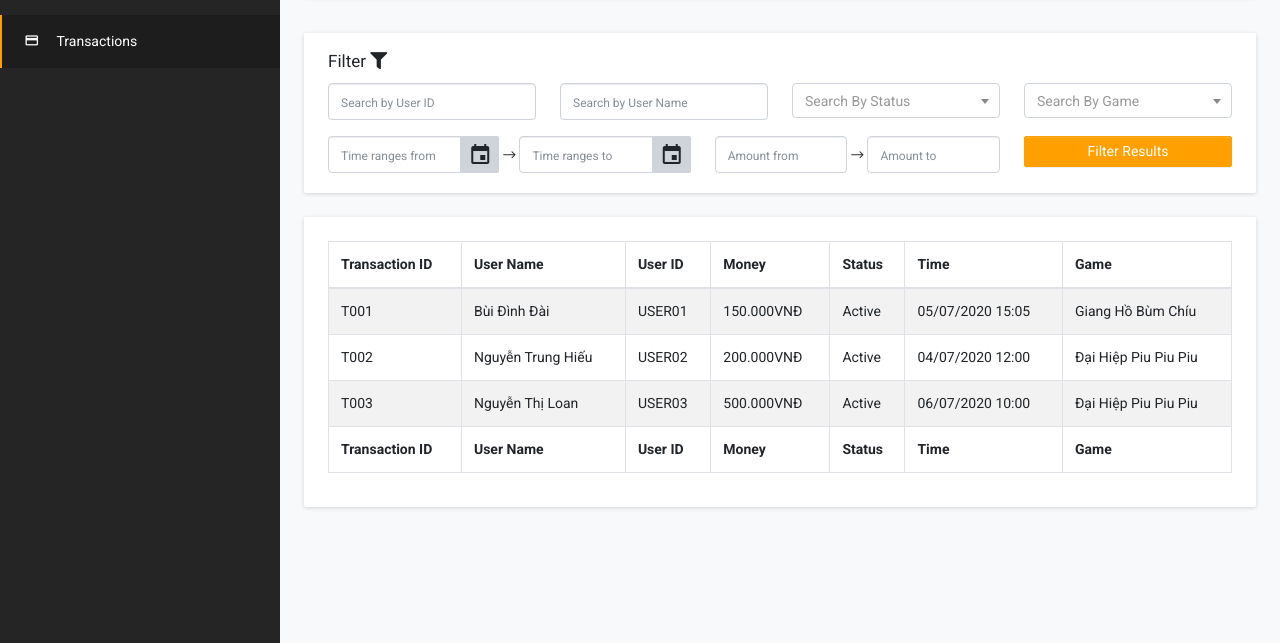
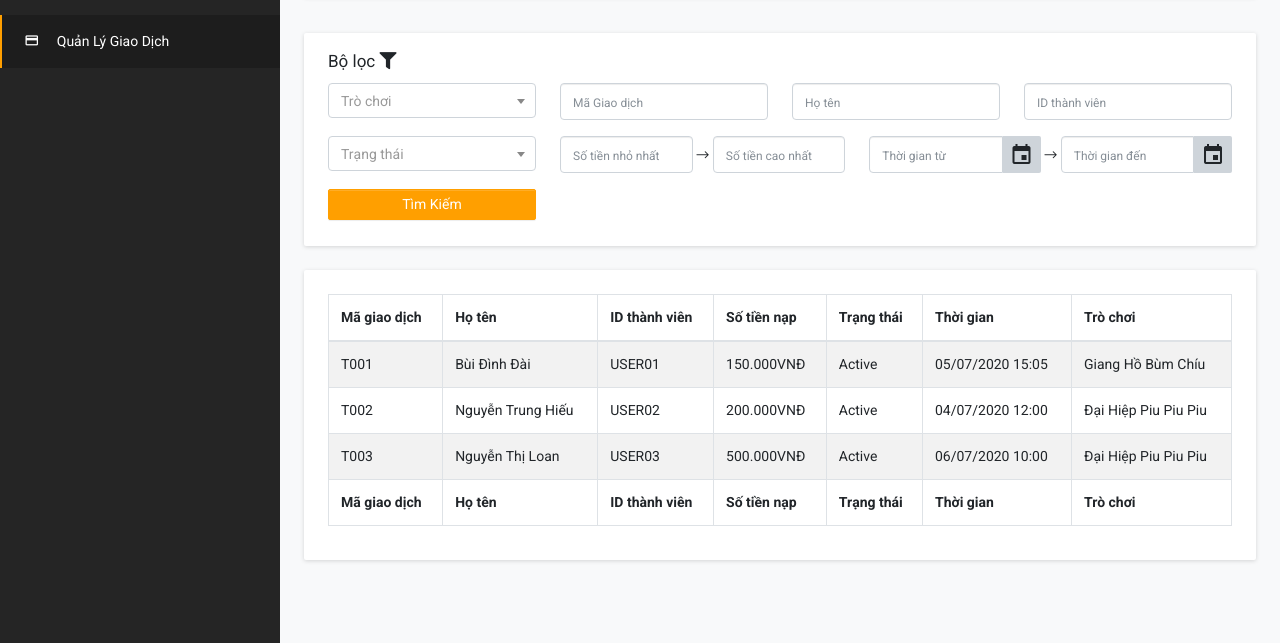
Before and after one commit to maile995/Frontend-ES-Tool, a plain HTML site: page transactions.html in a window 1280 px wide. Shown: the part 157-800 px from the top of the page. Drawn offline with Linux system fonts and the light colour scheme.

Commit message:
Change language Vietnamese

```diff
--- a/transactions.html
+++ b/transactions.html
@@ -7,7 +7,7 @@
     <meta name="viewport" content="width=device-width, initial-scale=1, shrink-to-fit=no">
     <meta name="description" content="Jumbo - A fully responsive, HTML5 based admin theme">
     <meta name="keywords" content="Responsive, HTML5, admin theme, business, professional, jQuery, web design, CSS3, sass">
-    <title>Transactions Management</title>
+    <title>Quản lý giao dịch</title>
     <!-- Site favicon -->
     <link rel='shortcut icon' type='image/x-icon' href='images/iconES.png' />
     <!-- /site favicon -->
@@ -91,21 +91,21 @@
                             <span class="dropdown">
                                 <a class="dropdown-toggle" href="#" role="button" id="userAccount"
                                    data-toggle="dropdown" aria-haspopup="true" aria-expanded="false">
-                                    Robert Johnson
+                                    Admin
                                 </a>
 
                                 <span class="dropdown-menu dropdown-menu-right" aria-labelledby="userAccount">
                                     <a class="dropdown-item" href="javascript:void(0)">
                                         <i class="zmdi zmdi-account zmdi-hc-fw mr-2"></i>
-                                        Profile
+                                        Thông tin cá nhân
                                     </a>
                                     <a class="dropdown-item" href="javascript:void(0)">
                                         <i class="zmdi zmdi-settings zmdi-hc-fw mr-2"></i>
-                                        Setting
+                                        Cài đặt
                                     </a>
                                     <a class="dropdown-item" href="javascript:void(0)">
                                         <i class="zmdi zmdi-sign-in zmdi-hc-fw mr-2"></i>
-                                        Logout
+                                        Đăng xuất
                                     </a>
                                 </span>
                             </span>
@@ -122,13 +122,13 @@
                     <li class="menu no-arrow">
                         <a href="users.html">
                             <i class="zmdi zmdi-assignment-account zmdi-hc-fw"></i>
-                            <span class="nav-text">Users</span>
+                            <span class="nav-text">Quản lý thành viên</span>
                         </a>
                     </li>
                     <li class="menu no-arrow open selected">
                         <a href="transactions.html">
                             <i class="zmdi zmdi-card zmdi-hc-fw"></i>
-                            <span class="nav-text">Transactions</span>
+                            <span class="nav-text">Quản lý giao dịch</span>
                         </a>
                     </li>
                 </ul>
@@ -424,9 +424,9 @@
                 <div class="animated slideInUpTiny animation-duration-3">
 
                     <div class="page-heading d-sm-flex justify-content-sm-between align-items-sm-center">
-                        <h2 class="title mb-3 mb-sm-0">Users management</h2>
+                        <h2 class="title mb-3 mb-sm-0">Quản lý giao dịch</h2>
                         <nav class="mb-0 breadcrumb">
-                            <a href="index.html" class="breadcrumb-item">Dashboard</a>
+                            <a href="index.html" class="breadcrumb-item">Bảng điều khiển</a>
                             <span class="active breadcrumb-item">Quản lý thành viên</span>
                         </nav>
                     </div>
@@ -434,38 +434,15 @@
                     <div class="row">
                         <div class="col-lg-12">
                             <div class="gx-card pb-1">
-                                <h3>Filter <i class="fas fa-filter"></i></h3>
+                                <h3>Bộ lọc <i class="fas fa-filter"></i></h3>
                                 <form action="" class="form-filter">
                                     <div class="row">
-                                        <div class="col-sm-6 col-md-4 col-lg-3">
-                                            <div class="form-group">
-                                                <input type="text" class="form-control" placeholder="Search by User ID">
-                                            </div>
-                                        </div>
-                                        <div class="col-sm-6 col-md-4 col-lg-3">
-                                            <div class="form-group">
-                                                <input type="text" class="form-control" placeholder="Search by User Name">
-                                            </div>
-                                        </div>
-                                        <div class="col-sm-6 col-md-4 col-lg-3">
-                                            <div class="form-group">
-                                                <select
-                                                        name="searchByStatus"
-                                                        class="select2-hide-search form-control form-control-lg"
-                                                        data-placeholder="Search By Status"
-                                                >
-                                                    <option></option>
-                                                    <option value="1">Active</option>
-                                                    <option value="2">Inactive</option>
-                                                </select>
-                                            </div>
-                                        </div>
-                                        <div class="col-sm-6 col-md-4 col-lg-3">
+                                        <div class="col-md-8 col-lg-4 col-xl-3">
                                             <div class="form-group">
                                                 <select
                                                         name="searchByGame"
                                                         class="select2 form-control form-control-lg"
-                                                        data-placeholder="Search By Game"
+                                                        data-placeholder="Trò chơi"
                                                 >
                                                     <option></option>
                                                     <option value="1">Giang Hồ Bùm Chíu</option>
@@ -474,33 +451,62 @@
                                                 </select>
                                             </div>
                                         </div>
-                                        <div class="col-md-8 col-lg-7 col-xl-5">
+                                        <div class="col-sm-6 col-md-4 col-lg-4 col-xl-3">
+                                            <div class="form-group">
+                                                <input type="text" class="form-control" placeholder="Mã Giao dịch">
+                                            </div>
+                                        </div>
+                                        <div class="col-sm-6 col-md-4 col-lg-4 col-xl-3">
+                                            <div class="form-group">
+                                                <input type="text" class="form-control" placeholder="Họ tên">
+                                            </div>
+                                        </div>
+                                        <div class="col-sm-6 col-md-4 col-lg-3">
+                                            <div class="form-group">
+                                                <input type="text" class="form-control" placeholder="ID thành viên">
+                                            </div>
+                                        </div>
+                                        <div class="col-sm-6 col-md-4 col-lg-3">
+                                            <div class="form-group">
+                                                <select
+                                                        name="searchByStatus"
+                                                        class="select2-hide-search form-control form-control-lg"
+                                                        data-placeholder="Trạng thái"
+                                                >
+                                                    <option></option>
+                                                    <option value="1">Thành công</option>
+                                                    <option value="2">Không thành công</option>
+                                                </select>
+                                            </div>
+                                        </div>
+
+                                        <div class="col-md-5 col-lg-6 col-xl-4">
+                                            <div class="form-group d-flex align-items-center">
+                                                <input type="number" class="form-control" placeholder="Số tiền nhỏ nhất">
+                                                <i class="fal fa-long-arrow-right mx-1"></i>
+                                                <input type="number" class="form-control" placeholder="Số tiền cao nhất">
+                                            </div>
+                                        </div>
+                                        <div class="col-md-7 col-lg-8 col-xl-5">
                                             <div class="form-group d-flex align-items-center">
                                                 <div class='datetimepicker1 input-group date'>
-                                                    <input type='text' class="form-control" title="" placeholder="Time ranges from"/>
+                                                    <input type='text' class="form-control" title="" placeholder="Thời gian từ"/>
                                                     <span class="input-group-addon">
                                                         <i class="zmdi zmdi-calendar"></i>
                                                     </span>
                                                 </div>
                                                 <i class="fal fa-long-arrow-right mx-1"></i>
                                                 <div class='datetimepicker1 input-group date'>
-                                                    <input type='text' class="form-control" title="" placeholder="Time ranges to"/>
+                                                    <input type='text' class="form-control" title="" placeholder="Thời gian đến"/>
                                                     <span class="input-group-addon">
                                                         <i class="zmdi zmdi-calendar"></i>
                                                     </span>
                                                 </div>
                                             </div>
                                         </div>
-                                        <div class="col-md-8 col-lg-5 col-xl-4">
-                                            <div class="form-group d-flex align-items-center">
-                                                <input type="number" class="form-control" placeholder="Amount from">
-                                                <i class="fal fa-long-arrow-right mx-1"></i>
-                                                <input type="number" class="form-control" placeholder="Amount to">
-                                            </div>
-                                        </div>
-                                        <div class="col-sm-6 col-md-4 col-lg-3">
+                                        <div class="col-md-4 col-xl-3">
                                             <div class="form-group">
-                                                <button type="submit" class="btn btn-primary w-100">Filter results</button>
+                                                <button type="submit" class="btn btn-primary w-100">Tìm kiếm</button>
                                             </div>
                                         </div>
                                     </div>
@@ -512,26 +518,26 @@
                                         <table class="table table-striped table-bordered table-hover nowrap">
                                             <thead>
                                             <tr>
-                                                <th>Transaction ID</th>
-                                                <th>User Name</th>
-                                                <th>User ID</th>
-                                                <th>Money</th>
-                                                <th>Status</th>
-                                                <th>Time</th>
-                                                <th>Game</th>
+                                                <th>Mã giao dịch</th>
+                                                <th>Họ tên</th>
+                                                <th>ID thành viên</th>
+                                                <th>Số tiền nạp</th>
+                                                <th>Trạng thái</th>
+                                                <th>Thời gian</th>
+                                                <th>Trò chơi</th>
                                             </tr>
                                             </thead>
                                             <tbody class="data-transactions">
                                             </tbody>
                                             <tfoot>
                                             <tr>
-                                                <th>Transaction ID</th>
-                                                <th>User Name</th>
-                                                <th>User ID</th>
-                                                <th>Money</th>
-                                                <th>Status</th>
-                                                <th>Time</th>
-                                                <th>Game</th>
+                                                <th>Mã giao dịch</th>
+                                                <th>Họ tên</th>
+                                                <th>ID thành viên</th>
+                                                <th>Số tiền nạp</th>
+                                                <th>Trạng thái</th>
+                                                <th>Thời gian</th>
+                                                <th>Trò chơi</th>
                                             </tr>
                                             </tfoot>
                                         </table>
```
Also changed, not shown: login.html (+5 -5 lines), users.html (+50 -36 lines).
